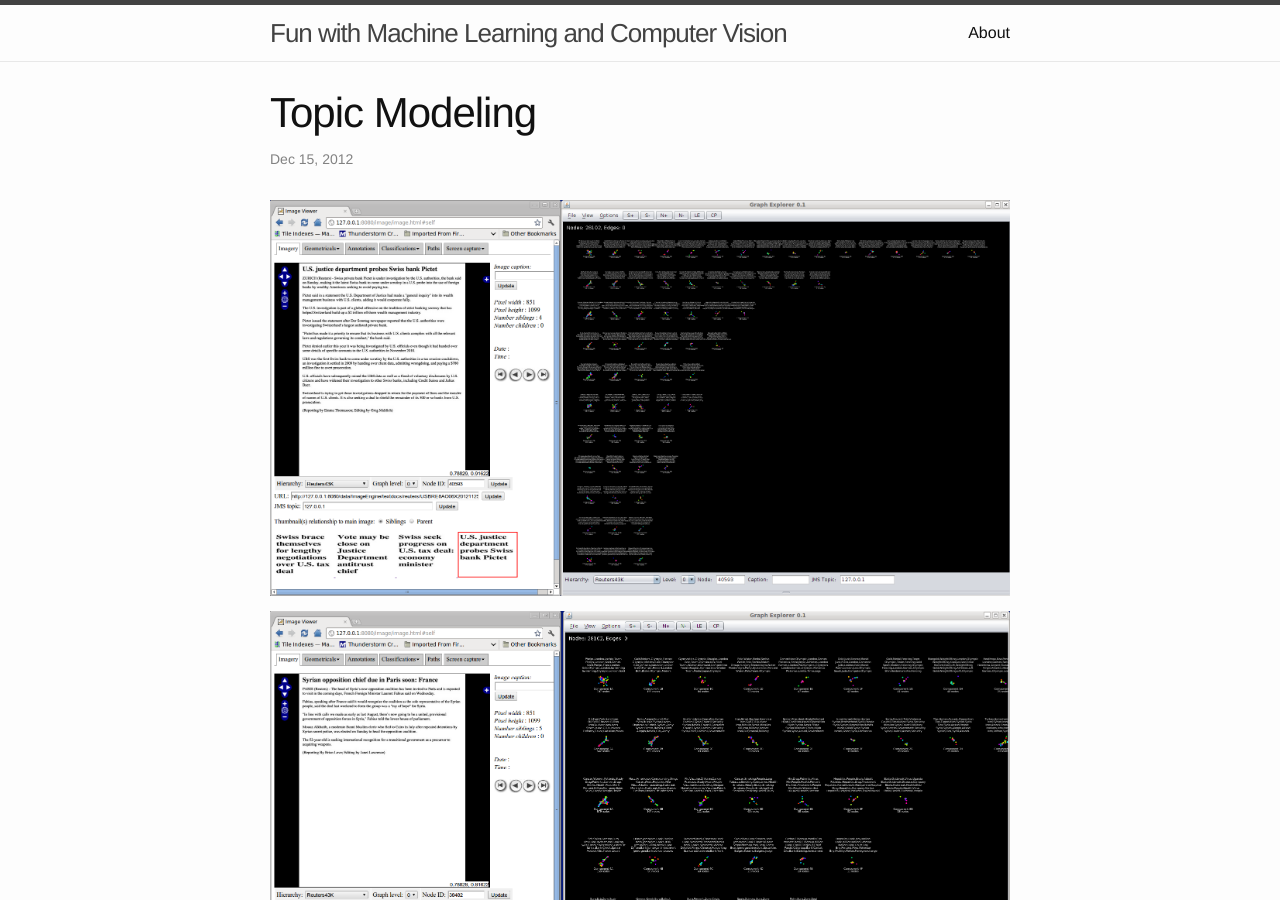
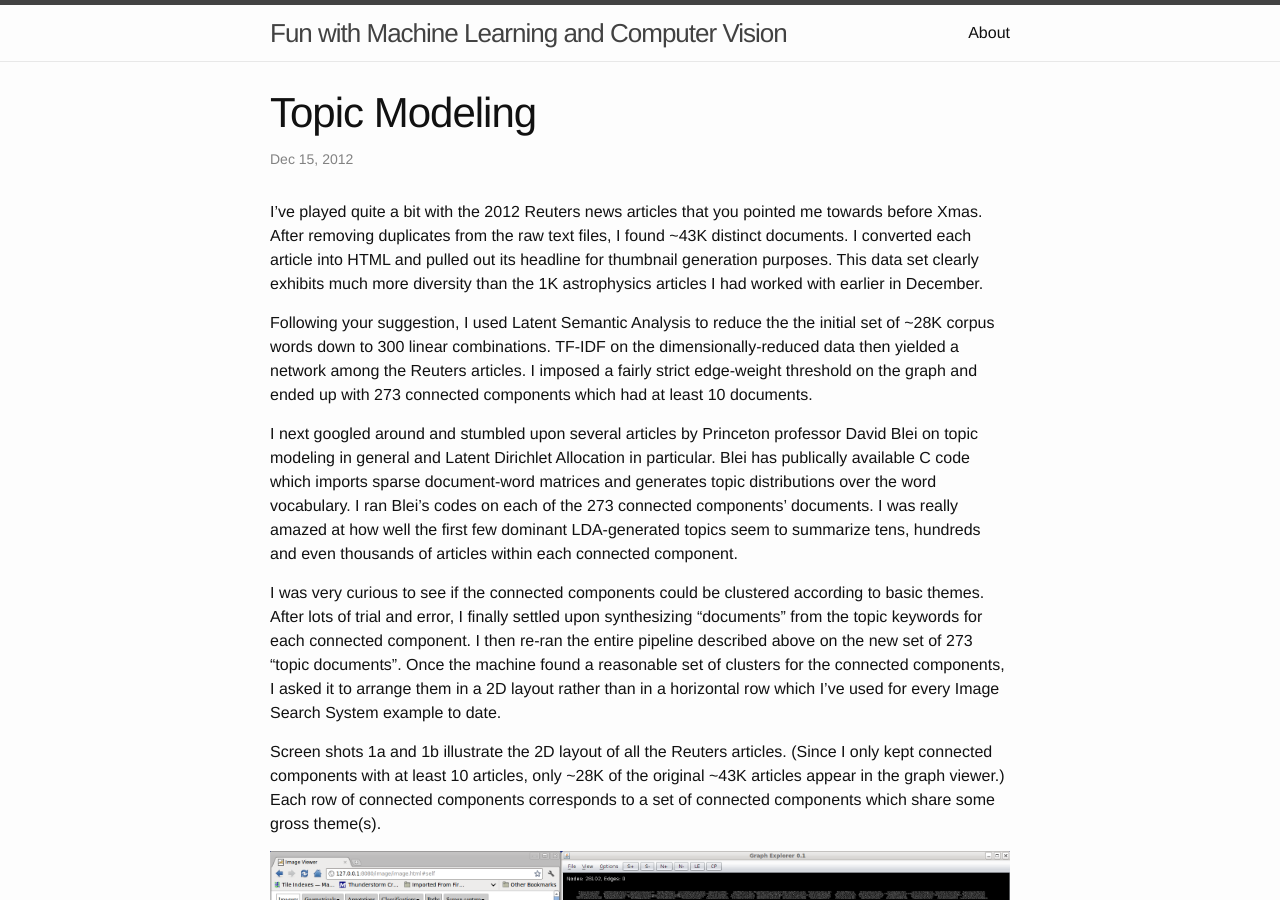
Before and after one commit to PeterCho/blog, a Jekyll site: the page built from _posts/2012-12-15-cvml.markdown, in a window 1280 px wide and 900 px high. Built offline with Jekyll 4.4.1, drawn with Linux system fonts in a browser that asks for light colours; some of the changed text lies outside the part shown.

```diff
--- a/_posts/2012-12-15-cvml.markdown
+++ b/_posts/2012-12-15-cvml.markdown
@@ -5,18 +5,83 @@
 categories: Shallow learning
 ---
 
+I've played quite a bit with the 2012 Reuters news articles that you
+pointed me towards before Xmas.  After removing duplicates from the raw
+text files, I found ~43K distinct documents.  I converted each article into
+HTML and pulled out its headline for thumbnail generation purposes.  This
+data set clearly exhibits much more diversity than the 1K astrophysics
+articles I had worked with earlier in December.
+
+Following your suggestion, I used Latent Semantic Analysis to reduce the
+the initial set of ~28K corpus words down to 300 linear combinations.
+TF-IDF on the dimensionally-reduced data then yielded a network among the
+Reuters articles.  I imposed a fairly strict edge-weight threshold on the
+graph and ended up with 273 connected components which had at least 10
+documents.
+
+I next googled around and stumbled upon several articles by Princeton
+professor David Blei on topic modeling in general and Latent Dirichlet
+Allocation in particular.  Blei has publically available C code which
+imports sparse document-word matrices and generates topic distributions
+over the word vocabulary.  I ran Blei's codes on each of the 273 connected
+components' documents.  I was really amazed at how well the first few
+dominant LDA-generated topics seem to summarize tens, hundreds and even
+thousands of articles within each connected component.
+
+I was very curious to see if the connected components could be clustered
+according to basic themes.  After lots of trial and error, I finally
+settled upon synthesizing "documents" from the topic keywords for each
+connected component.  I then re-ran the entire pipeline described above on
+the new set of 273 "topic documents".  Once the machine found a reasonable
+set of clusters for the connected components, I asked it to arrange them in
+a 2D layout rather than in a horizontal row which I've used for every Image
+Search System example to date.
+
+Screen shots 1a and 1b illustrate the 2D layout of all the Reuters
+articles.  (Since I only kept connected components with at least 10
+articles, only ~28K of the original ~43K articles appear in the graph
+viewer.)  Each row of connected components corresponds to a set of
+connected components which share some gross theme(s).
+
 ![alt text]({{ site.url }}/blog/images/topic_modeling/reuters_1a.png)
 
 ![alt text]({{ site.url }}/blog/images/topic_modeling/reuters_1b.png)
+
+
+
+Screen shots 2a and 2b show the topics for individual connected components.
+The dominant 4 words in the top 5 topics are displayed above each connected
+component.  Blei's codes return all possible mappings between words,
+documents and topics.  So it'd be neat if in the future a user could select
+a particular topic and see its corresponding documents light up.  (Delsey
+has also suggested displaying topics as a word-cloud.  This would eliminate
+lots of repetition among topic keywords.)  Thematic relationships between
+connected components in the same row are fairly evident.
+
 
 ![alt text]({{ site.url }}/blog/images/topic_modeling/reuters_2a.png)
 
 ![alt text]({{ site.url }}/blog/images/topic_modeling/reuters_2b.png)
 
+
+Screen shots 3a and 3b zoom into one particular connected component which
+is obviously about Syria.  The headlines for the 452 Reuters articles
+within this particular component seem to all logically relate to one
+another.
+
+
 ![alt text]({{ site.url }}/blog/images/topic_modeling/reuters_3a.png)
 
 ![alt text]({{ site.url }}/blog/images/topic_modeling/reuters_3b.png)
 
+Screen shots 4a and 4b zoom into another connected component about the
+European economic situation.
+
+There are obvious image analogs to nearly every step in this document
+processing pipeline.  So I hope we'll get a chance to do something similar
+for a large, varied corpus of digital pictures in the future.
+
+
 ![alt text]({{ site.url }}/blog/images/topic_modeling/reuters_4a.png)
 
 ![alt text]({{ site.url }}/blog/images/topic_modeling/reuters_4b.png)
```
Also changed, not shown: images/TOC12_recog/figure_03.jpg, images/topic_modeling/reuters_2a.png, images/topic_modeling/reuters_2b.png, images/topic_modeling/reuters_3b.png, images/topic_modeling/reuters_4b.png.
